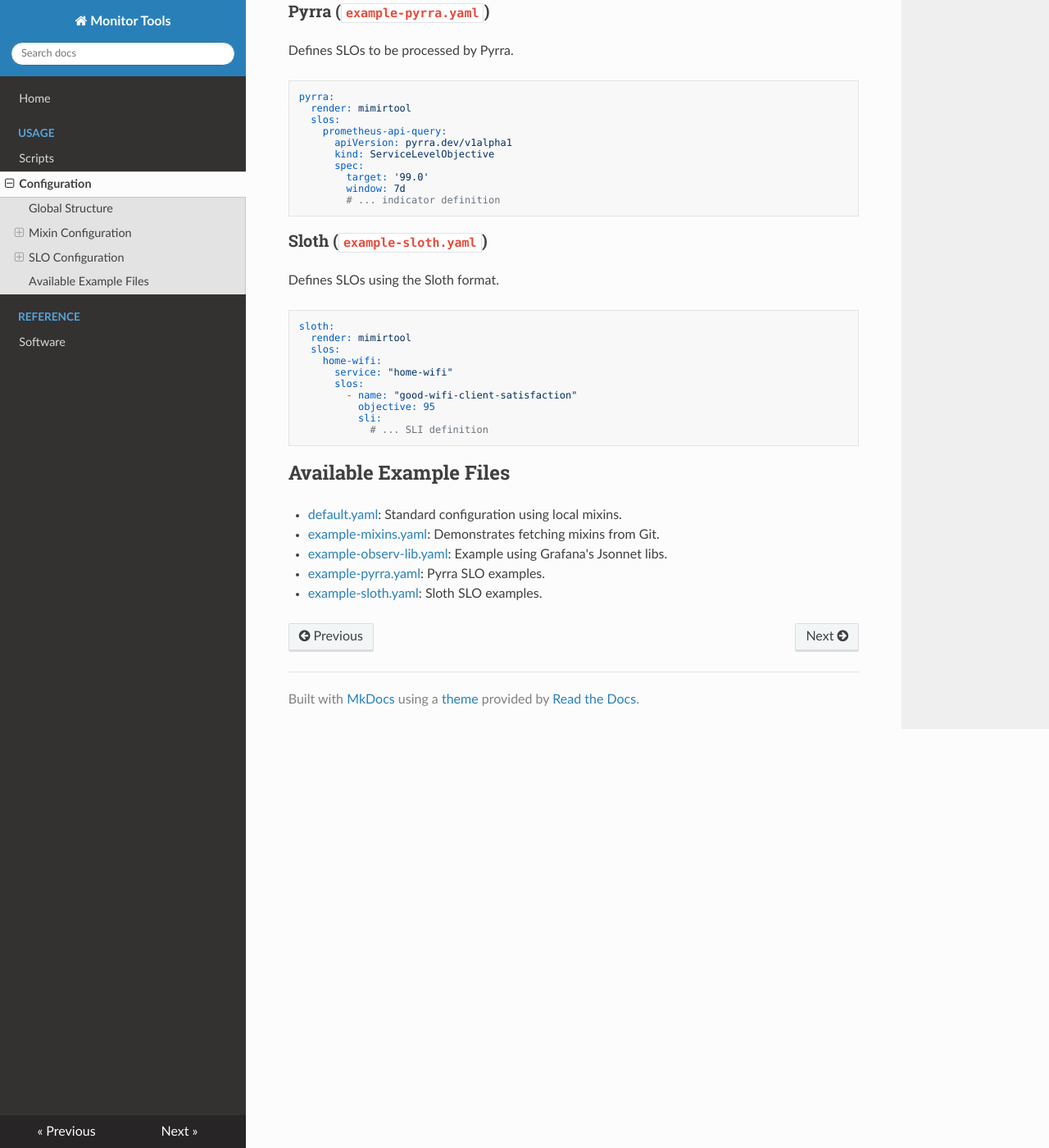
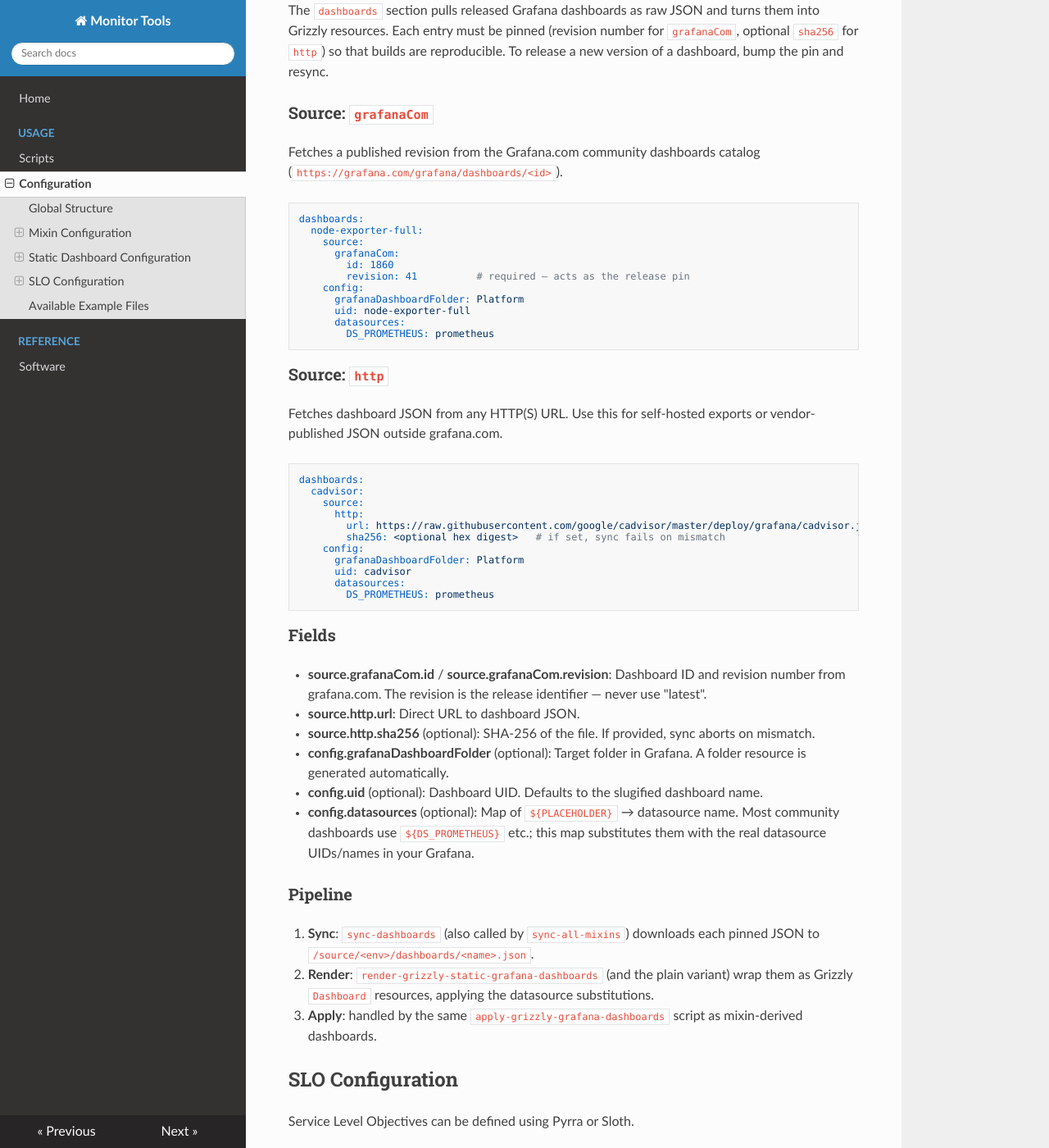
Before and after one commit to cznewt/monitor-tools, an MkDocs documentation site: the page built from docs/configuration.md, in a window 1280 px wide and 1400 px high, scrolled down 1505 px. Shown: the whole window at 82% size. Built offline with MkDocs 1.6.1, drawn with Linux system fonts in a browser that asks for light colours; nearby versions of some CDN libraries; some of the changed text lies outside the part shown.

Commit message:
Added static Grafana dashboard releases from grafana.com and HTTP URLs
New top-level config key `dashboards` lets users pin community dashboards
by grafana.com id+revision (the release pin) or by arbitrary HTTP URL with
optional sha256 verification. New scripts sync-dashboards and
render-{grizzly,plain}-static-grafana-dashboards handle fetch and render.
Datasource placeholders are substituted via the per-dashboard `datasources`
map. Folder generation is extended to dashboard-only folders.

Co-Authored-By: Claude Opus 4.7 (1M context) <noreply@anthropic.com>

````diff
--- a/docs/configuration.md
+++ b/docs/configuration.md
@@ -10,6 +10,7 @@ The configuration file generally contains the following top-level keys:
 - `prometheus`: Settings for Prometheus resource rendering (e.g., `render: mimirtool`).
 - `grafana`: Settings for Grafana resource rendering (e.g., `render: grizzly`).
 - `mixins`: A map of mixin definitions.
+- `dashboards` (Optional): A map of static Grafana dashboard releases (from grafana.com or any HTTP URL).
 - `pyrra` (Optional): Configuration for Pyrra SLOs.
 - `sloth` (Optional): Configuration for Sloth SLOs.
 
@@ -57,6 +58,61 @@ mixins:
     - `mimirNamespace`: The namespace for Mimir rules.
     - `grafanaDashboardFolder`: The folder name in Grafana.
 
+## Static Dashboard Configuration
+
+The `dashboards` section pulls released Grafana dashboards as raw JSON and turns them into Grizzly resources. Each entry must be pinned (revision number for `grafanaCom`, optional `sha256` for `http`) so that builds are reproducible. To release a new version of a dashboard, bump the pin and resync.
+
+### Source: `grafanaCom`
+
+Fetches a published revision from the Grafana.com community dashboards catalog (`https://grafana.com/grafana/dashboards/<id>`).
+
+```yaml
+dashboards:
+  node-exporter-full:
+    source:
+      grafanaCom:
+        id: 1860
+        revision: 41          # required — acts as the release pin
+    config:
+      grafanaDashboardFolder: Platform
+      uid: node-exporter-full
+      datasources:
+        DS_PROMETHEUS: prometheus
+```
+
+### Source: `http`
+
+Fetches dashboard JSON from any HTTP(S) URL. Use this for self-hosted exports or vendor-published JSON outside grafana.com.
+
+```yaml
+dashboards:
+  cadvisor:
+    source:
+      http:
+        url: https://raw.githubusercontent.com/google/cadvisor/master/deploy/grafana/cadvisor.json
+        sha256: <optional hex digest>   # if set, sync fails on mismatch
+    config:
+      grafanaDashboardFolder: Platform
+      uid: cadvisor
+      datasources:
+        DS_PROMETHEUS: prometheus
+```
+
+### Fields
+
+- **source.grafanaCom.id** / **source.grafanaCom.revision**: Dashboard ID and revision number from grafana.com. The revision is the release identifier — never use "latest".
+- **source.http.url**: Direct URL to dashboard JSON.
+- **source.http.sha256** (optional): SHA-256 of the file. If provided, sync aborts on mismatch.
+- **config.grafanaDashboardFolder** (optional): Target folder in Grafana. A folder resource is generated automatically.
+- **config.uid** (optional): Dashboard UID. Defaults to the slugified dashboard name.
+- **config.datasources** (optional): Map of `${PLACEHOLDER}` → datasource name. Most community dashboards use `${DS_PROMETHEUS}` etc.; this map substitutes them with the real datasource UIDs/names in your Grafana.
+
+### Pipeline
+
+1. **Sync**: `sync-dashboards` (also called by `sync-all-mixins`) downloads each pinned JSON to `/source/<env>/dashboards/<name>.json`.
+2. **Render**: `render-grizzly-static-grafana-dashboards` (and the plain variant) wrap them as Grizzly `Dashboard` resources, applying the datasource substitutions.
+3. **Apply**: handled by the same `apply-grizzly-grafana-dashboards` script as mixin-derived dashboards.
+
 ## SLO Configuration
 
 Service Level Objectives can be defined using Pyrra or Sloth.
@@ -102,3 +158,4 @@ sloth:
 - [example-observ-lib.yaml](../docker/files/config/example-observ-lib.yaml): Example using Grafana's Jsonnet libs.
 - [example-pyrra.yaml](../docker/files/config/example-pyrra.yaml): Pyrra SLO examples.
 - [example-sloth.yaml](../docker/files/config/example-sloth.yaml): Sloth SLO examples.
+- [example-dashboards.yaml](../docker/files/config/example-dashboards.yaml): Static Grafana dashboards from grafana.com and HTTP URLs.
````
Also changed, not shown: 9 other files.
